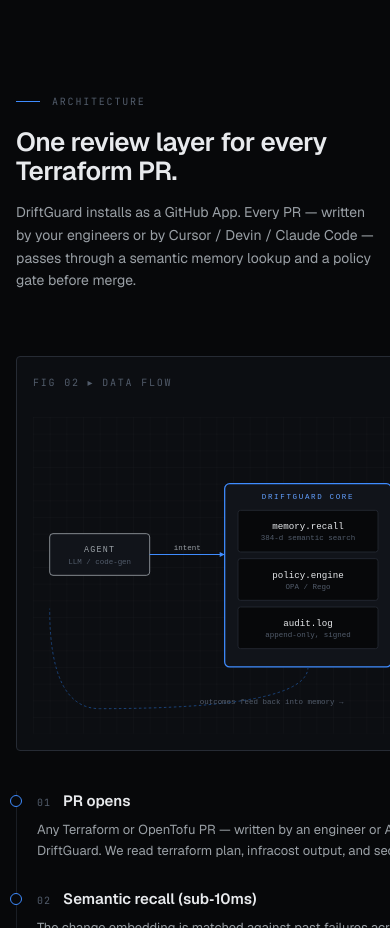
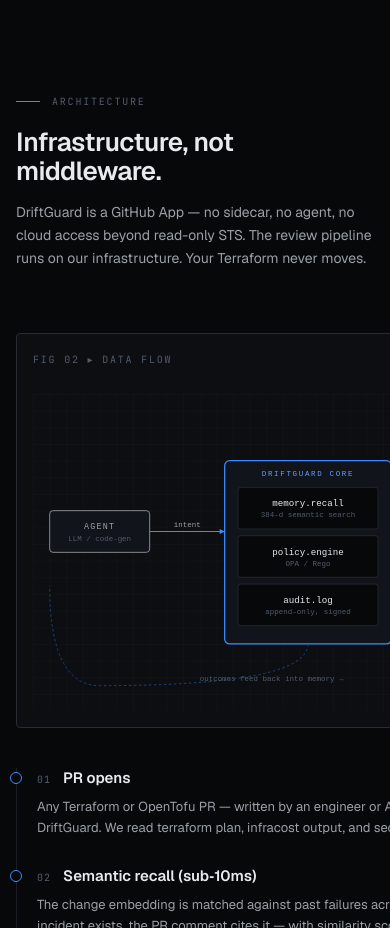
Before and after one commit to UP2CLOUD/driftguard, a Next.js app in the folder apps/web/: page / in a window 390 px wide. Shown: the part 4140-5068 px from the top of the page. Built offline with nearby package versions, Linux system fonts and the light colour scheme; no server answers.

Commit message:
refine(landing): StatusBar p99 + Architecture differentiator + CLI fix committed

```diff
--- a/apps/web/components/landing/Architecture.tsx
+++ b/apps/web/components/landing/Architecture.tsx
@@ -22,8 +22,8 @@
       <div className="mx-auto max-w-[1400px] px-4 sm:px-6">
         <SectionHeader
           eyebrow="Architecture"
-          title="One review layer for every Terraform PR."
-          subtitle="DriftGuard installs as a GitHub App. Every PR — written by your engineers or by Cursor / Devin / Claude Code — passes through a semantic memory lookup and a policy gate before merge."
+          title="Infrastructure, not middleware."
+          subtitle="DriftGuard is a GitHub App — no sidecar, no agent, no cloud access beyond read-only STS. The review pipeline runs on our infrastructure. Your Terraform never moves."
         />
 
         <div className="mt-16 grid gap-10 lg:grid-cols-[1.2fr_1fr] lg:gap-16">
--- a/apps/web/components/landing/StatusBar.tsx
+++ b/apps/web/components/landing/StatusBar.tsx
@@ -25,7 +25,7 @@
           <span className="hidden md:inline opacity-50">●</span>
           <span className="hidden md:inline">EU‑WEST‑1 / EU‑CENTRAL‑1</span>
           <span className="hidden md:inline opacity-50">●</span>
-          <span className="hidden md:inline">p99 1.2s</span>
+          <span className="hidden md:inline">p99 &lt;2s</span>
         </div>
         <div className="flex items-center gap-4">
           <span className="hidden sm:inline tabular-nums">{now || "————————"}</span>
```
